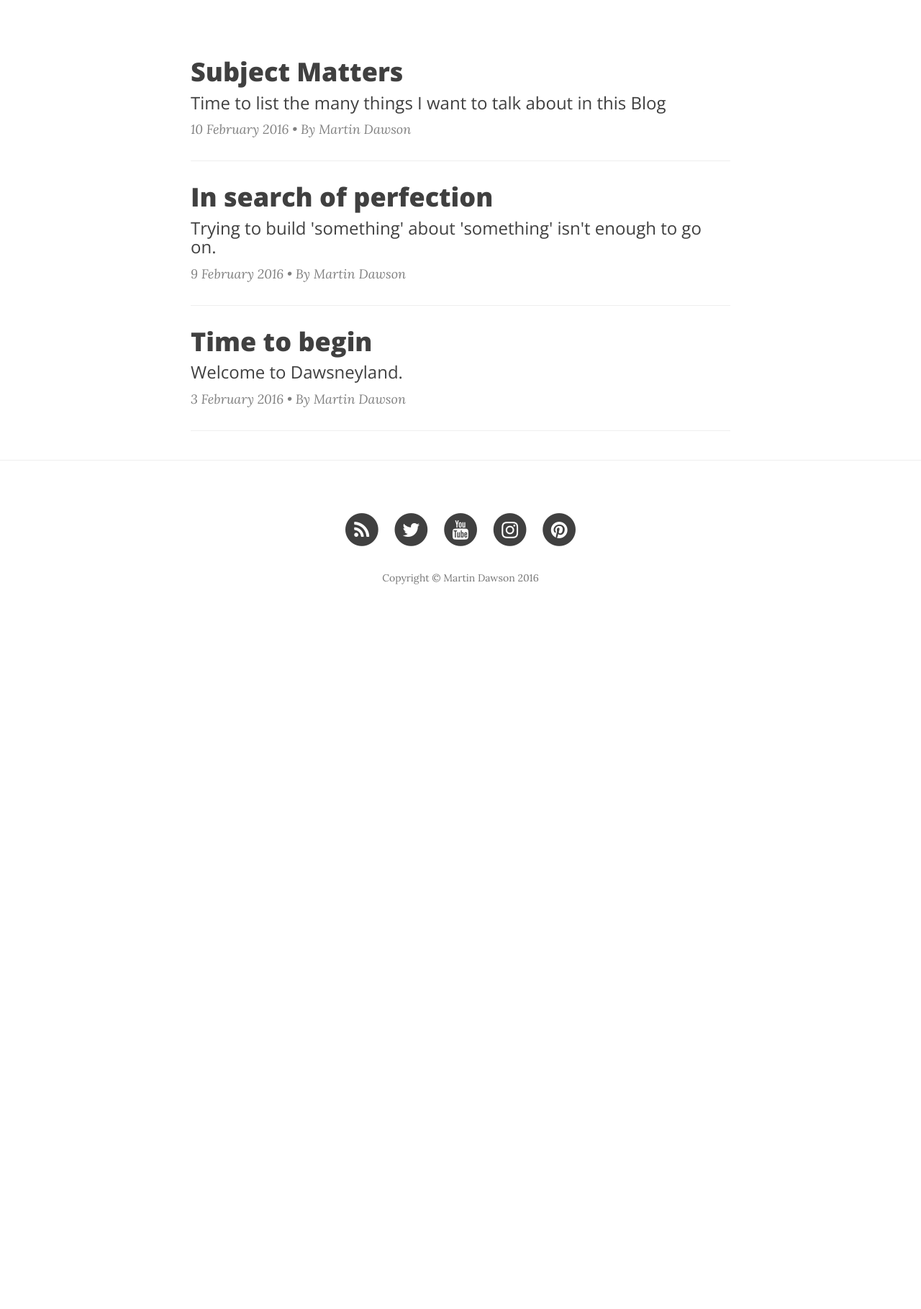
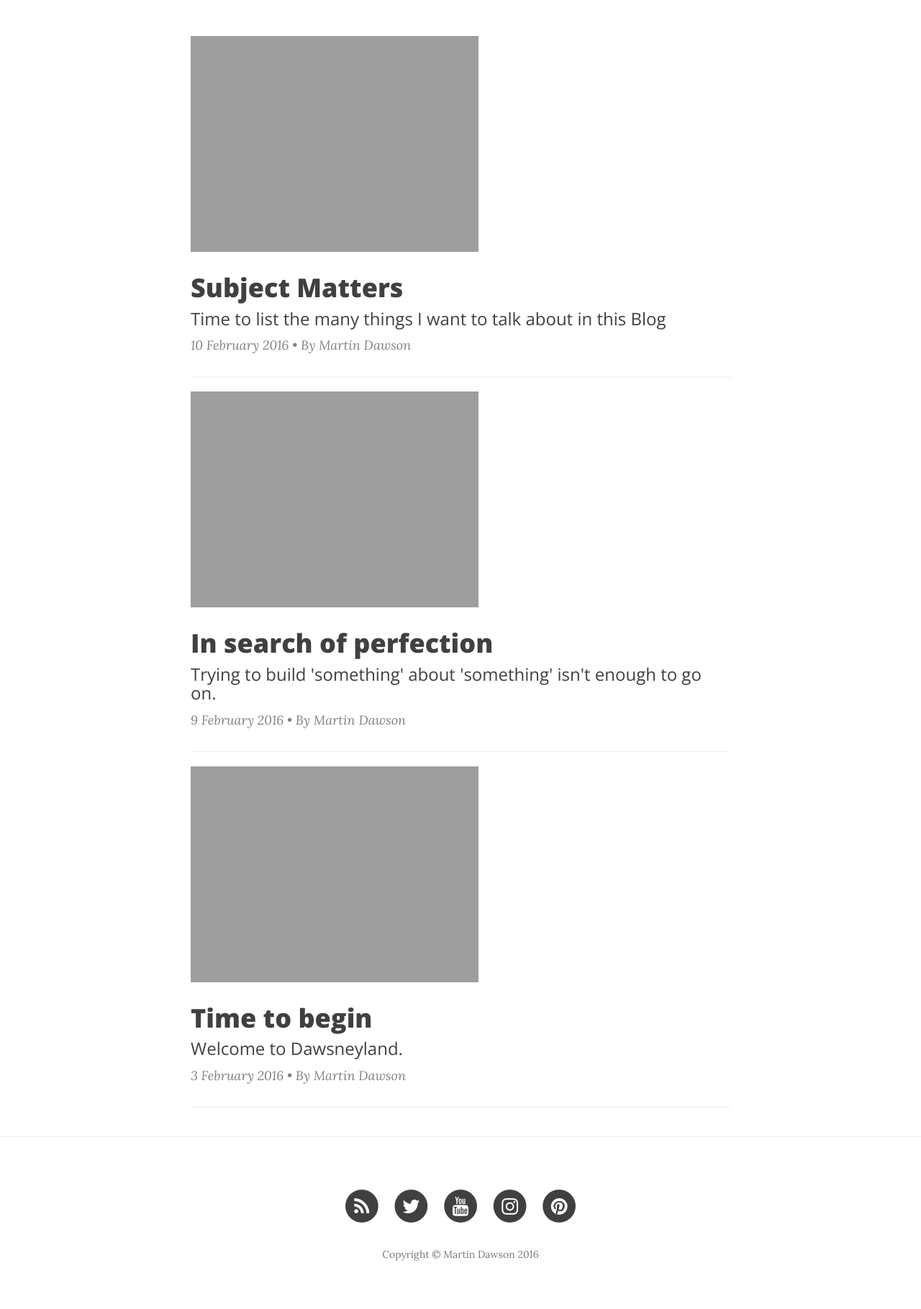
Before and after one commit to dawsneyland/formerdland, a Jekyll site: the page built from index.html, in a window 1280 px wide. Shown: the part 448-2267 px from the top of the page at 72% size. Built offline with Jekyll 4.4.1, drawn with Linux system fonts in a browser that asks for light colours; nearby versions of some CDN libraries; the list of posts is cut into pages by our own code; before the commit the page ends 1327 px from its top, so only the background shows below that.

Commit message:
Update index.html

```diff
--- a/index.html
+++ b/index.html
@@ -7,6 +7,7 @@ description: "Brace yourself because this is pretty exciting!"
 {% for post in paginator.posts %}
 <div class="post-preview">
     <a href="{{ post.url | prepend: site.baseurl }}">
+        <img src=url('{{ site.baseurl }}/{{ page.header-img }}') class="img-responsive" >
         <h2 class="post-title">            {{ post.title }}
         </h2>
         {% if post.subtitle %}
```
